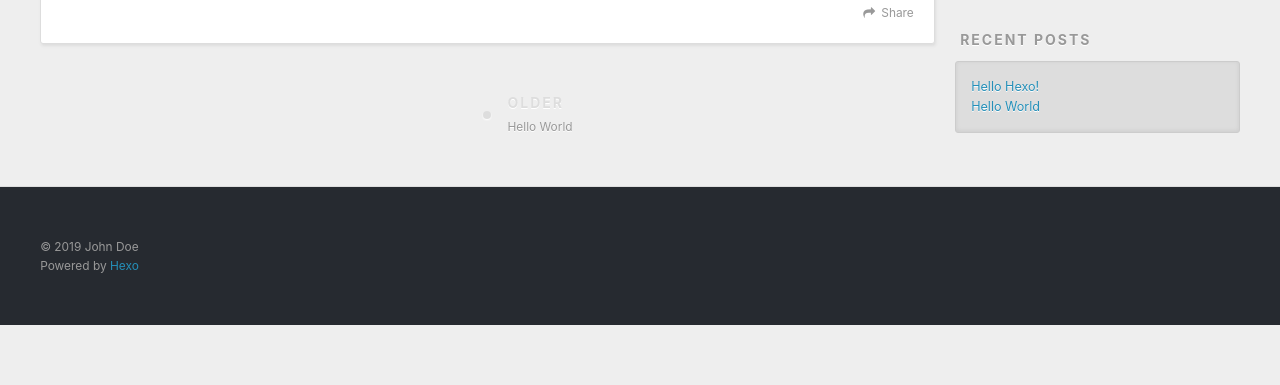
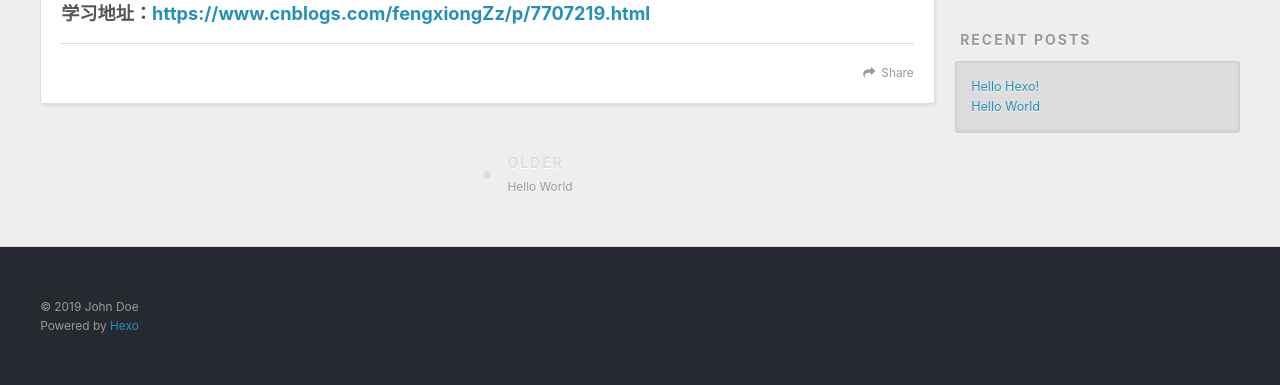
Before and after one commit to Zzz9898/Zzz9898.github.io, a plain HTML site: page 2019/08/02/Hello-Hexo/index.html in a window 1280 px wide. Shown: the part 448-833 px from the top of the page. Before the commit the page ends 800 px from the top, so only its background shows below. Drawn offline with nearby package versions, Linux system fonts and the light colour scheme.

Commit message:
Site updated: 2019-08-02 13:11:39

```diff
--- a/2019/08/02/Hello-Hexo/index.html
+++ b/2019/08/02/Hello-Hexo/index.html
@@ -7,14 +7,17 @@
 
   <title>Hello Hexo! | Hexo</title>
   <meta name="viewport" content="width=device-width, initial-scale=1, maximum-scale=1">
-  <meta property="og:type" content="article">
+  <meta name="description" content="学习地址：https://www.cnblogs.com/fengxiongZz/p/7707219.html">
+<meta property="og:type" content="article">
 <meta property="og:title" content="Hello Hexo!">
 <meta property="og:url" content="http://yoursite.com/2019/08/02/Hello-Hexo/index.html">
 <meta property="og:site_name" content="Hexo">
+<meta property="og:description" content="学习地址：https://www.cnblogs.com/fengxiongZz/p/7707219.html">
 <meta property="og:locale" content="default">
-<meta property="og:updated_time" content="2019-08-02T04:49:43.627Z">
+<meta property="og:updated_time" content="2019-08-02T05:11:27.442Z">
 <meta name="twitter:card" content="summary">
 <meta name="twitter:title" content="Hello Hexo!">
+<meta name="twitter:description" content="学习地址：https://www.cnblogs.com/fengxiongZz/p/7707219.html">
 
     <link rel="alternate" href="/atom.xml" title="Hexo" type="application/atom+xml">
 
@@ -83,7 +86,7 @@
 
     <div class="article-entry" itemprop="articleBody">
 
-
+        <h3 id="学习地址：https-www-cnblogs-com-fengxiongZz-p-7707219-html"><a href="#学习地址：https-www-cnblogs-com-fengxiongZz-p-7707219-html" class="headerlink" title="学习地址：https://www.cnblogs.com/fengxiongZz/p/7707219.html"></a>学习地址：<a href="https://www.cnblogs.com/fengxiongZz/p/7707219.html" target="_blank" rel="noopener">https://www.cnblogs.com/fengxiongZz/p/7707219.html</a></h3>
 
     </div>
     <footer class="article-footer">
```
Also changed, not shown: index.html (+1 -1 lines).
